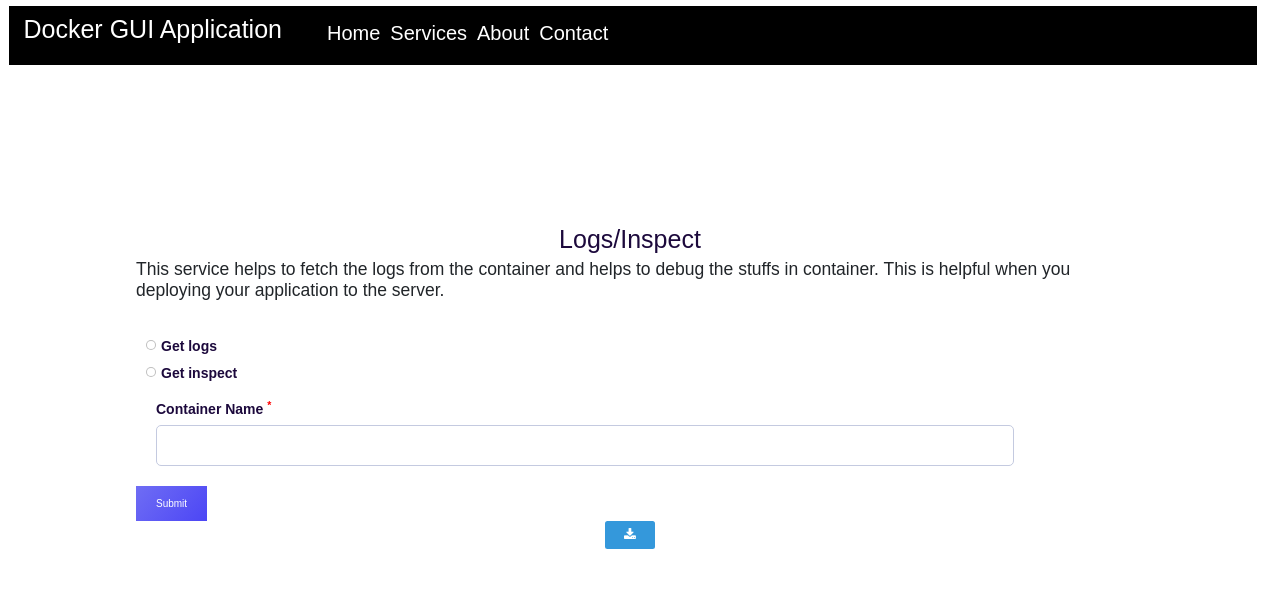
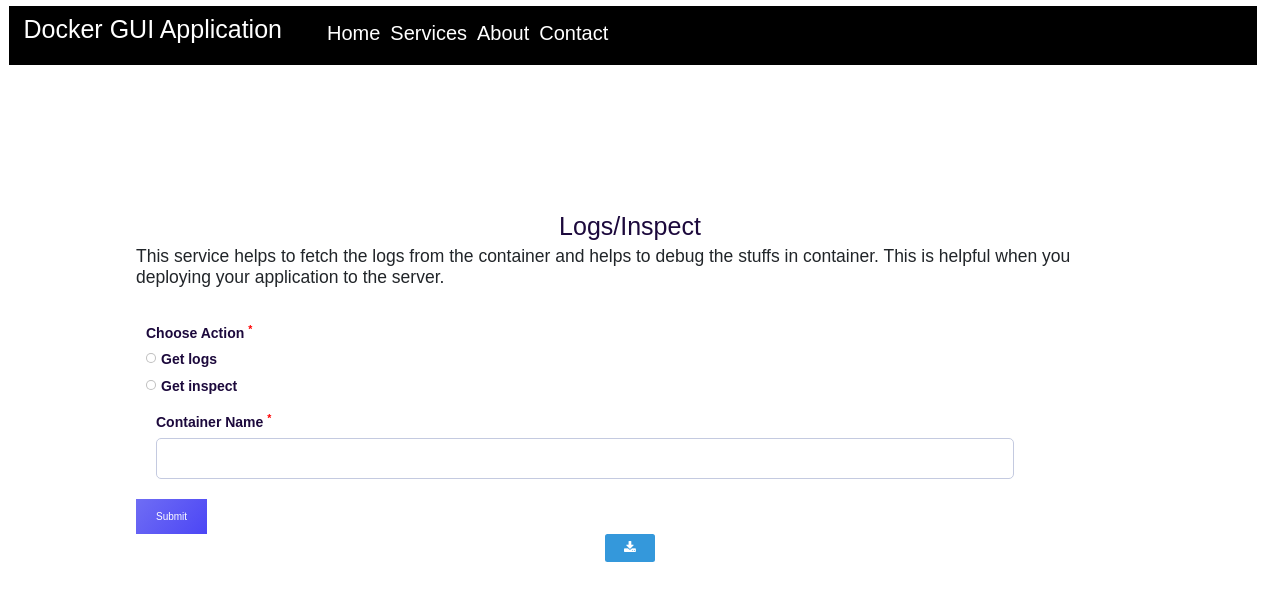
Before and after one commit to satyamskic/docker-college-project, a React (Create React App) app: page /container_logs in a window 1280 px wide. Shown: the top 600 px of the page. Built offline with nearby package versions, Linux system fonts and the light colour scheme; a web font is replaced by a local one.

Commit message:
added log componenet

```diff
--- a/package.json
+++ b/package.json
@@ -5,7 +5,6 @@
   "dependencies": {
     "@emotion/react": "^11.10.6",
     "@emotion/styled": "^11.10.6",
-    "@ionic/react": "^7.0.4",
     "@mui/material": "^5.11.13",
     "@mui/styled-engine-sc": "^5.11.11",
     "@testing-library/jest-dom": "^5.16.5",
--- a/src/container/log/Logs.jsx
+++ b/src/container/log/Logs.jsx
@@ -89,7 +89,7 @@
       <form autoComplete="off" onSubmit={handleSubmit}>
         <div className="row">
           <div className="column">
-
+          <label htmlFor="name">Choose Action  <sup style={{ color: 'red' }}>*</sup></label> <br />
             <div class="form-check">
               <input class="form-check-input" onChange={handleInputChange} type="radio" name="action_type" id="LogsAndInspect1" value="get_log" />
               <label class="form-check-label" for="LogsAndInspect1">
```
Also changed, not shown: 1 other file (tests, documents, lock files or other folders).
